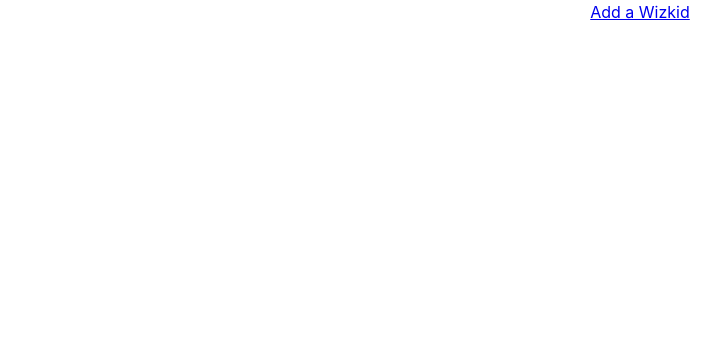
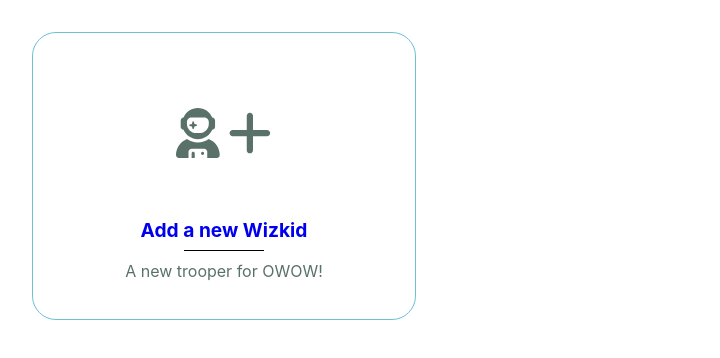
Before and after one commit to stefvw93/owow, a Vue app: page /wizkid/1 in a window 1280 px wide. Shown: the top 358 px of the page, without its empty margins (0-720 px from the left). Built offline with nearby package versions, Linux system fonts and the light colour scheme.

Commit message:
add creation tile

```diff
--- a/src/components/Card.vue
+++ b/src/components/Card.vue
@@ -1,9 +1,9 @@
 <script setup lang="ts"></script>
 
 <template>
-  <div class="card">
+  <component class="card" :is="$attrs.is || 'div'" v-bind="$attrs">
     <slot />
-  </div>
+  </component>
 </template>
 
 <style lang="scss" scoped>
--- /dev/null
+++ b/src/components/WizkidCardSkeleton.vue
@@ -0,0 +1,72 @@
+<script setup lang="ts">
+import Card from "./Card.vue";
+</script>
+
+<template>
+  <Card class="wizkid-card" v-bind="$attrs">
+    <div class="center avatar">
+      <font-awesome-icon icon="fa-solid fa-user-astronaut" />
+      <font-awesome-icon icon="fa-solid fa-plus" />
+    </div>
+
+    <div class="bio">
+      <div class="center name">
+        <b> Add a new Wizkid </b>
+      </div>
+      <hr />
+      <div class="center role">A new trooper for OWOW!</div>
+    </div>
+  </Card>
+</template>
+
+<style scoped lang="scss">
+.wizkid-card {
+  display: flex;
+  flex-direction: column;
+  justify-content: space-evenly;
+  align-items: center;
+  gap: 1rem;
+  padding: 2rem;
+  cursor: pointer;
+  transition: background-color 0.3s ease-out, box-shadow 0.3s ease-out;
+  position: relative;
+  text-decoration: none;
+  box-shadow: none;
+  border: 1px solid var(--middle-blue);
+
+  &:hover {
+    background: var(--middle-blue);
+    transition-duration: 0s;
+  }
+
+  .avatar {
+    display: flex;
+    gap: 0.5rem;
+    border-radius: 50%;
+    width: 128px;
+    height: 128px;
+    border: 1px solid var(--white);
+    background: var(--white);
+    color: var(--hookers-green);
+    font-size: 50px;
+  }
+
+  .bio {
+    width: 100%;
+    .name {
+      font-size: 1.2rem;
+    }
+
+    hr {
+      border: none;
+      width: 25%;
+      height: 1px;
+      background: black;
+    }
+  }
+
+  .role {
+    color: var(--hookers-green);
+  }
+}
+</style>
--- a/src/main.ts
+++ b/src/main.ts
@@ -4,11 +4,18 @@ import App from "./App.vue";
 import { createPinia } from "pinia";
 import piniaPersist from "pinia-plugin-persist";
 import { library as iconLibrary } from "@fortawesome/fontawesome-svg-core";
-import { faXmark, faChevronDown } from "@fortawesome/free-solid-svg-icons";
+import {
+  faXmark,
+  faChevronDown,
+  faUserAstronaut,
+  faPlus,
+} from "@fortawesome/free-solid-svg-icons";
 import { FontAwesomeIcon } from "@fortawesome/vue-fontawesome";
 
 iconLibrary.add(faXmark);
 iconLibrary.add(faChevronDown);
+iconLibrary.add(faUserAstronaut);
+iconLibrary.add(faPlus);
 
 const pinia = createPinia();
 pinia.use(piniaPersist);
--- a/src/pages/Home.vue
+++ b/src/pages/Home.vue
@@ -1,12 +1,11 @@
 <script setup lang="ts">
 import { useApiStore } from "../stores/api";
 import WizkidCard from "../components/WizkidCard.vue";
+import WizkidCardSkeleton from "../components/WizkidCardSkeleton.vue";
 const { wizkids } = useApiStore();
 </script>
 
 <template>
-  <a href="#/create-wizkid">Add a Wizkid</a>
-
   <div class="wizkids-overview">
     <WizkidCard
       v-for="wizkid in wizkids"
@@ -14,6 +13,7 @@ const { wizkids } = useApiStore();
       class="card"
       :wizkid="wizkid"
     />
+    <WizkidCardSkeleton is="a" href="#/create-wizkid" />
   </div>
 </template>
 
```
